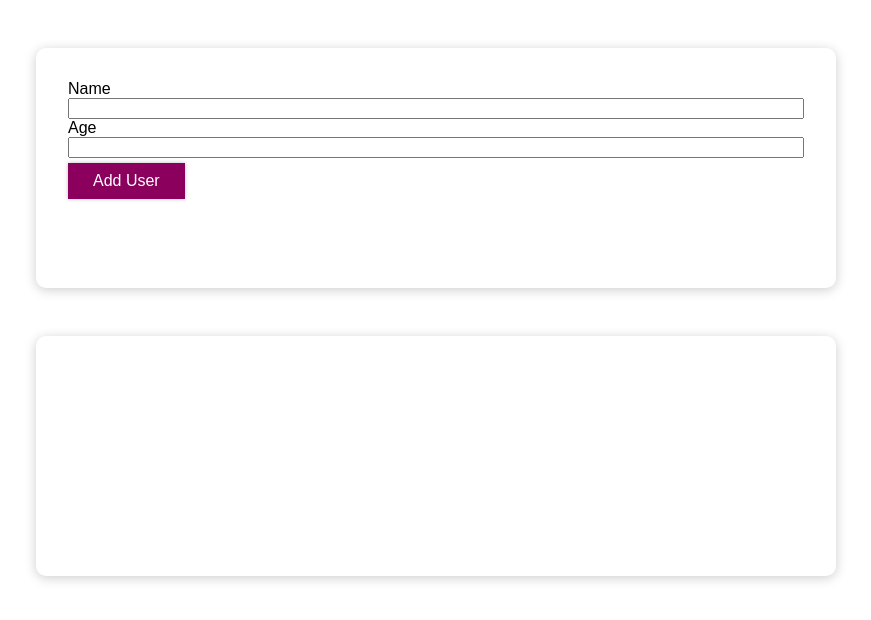
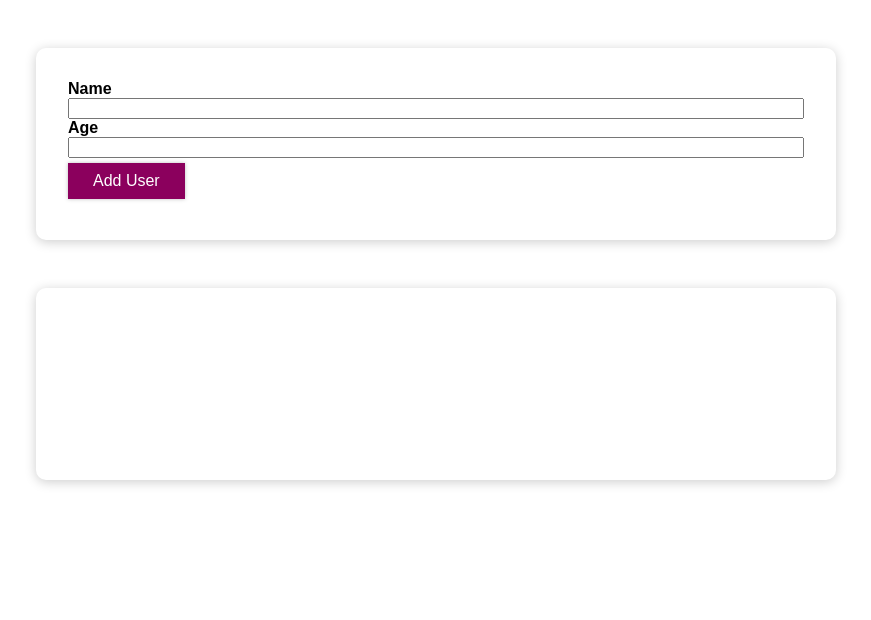
Before and after one commit to damjansmilkov/First-Solo-Project, a React (Create React App) app: page / in a window 1280 px wide. Shown: the top 620 px of the page, without its empty margins (204-1075 px from the left). Built offline with nearby package versions, Linux system fonts and the light colour scheme.

Commit message:
Styling changes

```diff
--- a/src/App.jsx
+++ b/src/App.jsx
@@ -9,7 +9,7 @@ function App() {
   return (
     <div>
 
-    <Input/>
+    <Input />
     <UsersList users={[]}/>
     </div>
   );
--- a/src/components/ErrorMessage/ErrorMessage.jsx
+++ b/src/components/ErrorMessage/ErrorMessage.jsx
@@ -61,7 +61,7 @@ return(
 
 
 
-      <Backdrop>
+      <Backdrop onClick={props.onOk}>
         <Container>
 <Header>
 <h2>
--- a/src/components/UI/Card/Card.js
+++ b/src/components/UI/Card/Card.js
@@ -7,9 +7,7 @@ const Cardstyle = styled.div`
   padding: 2rem;
   box-shadow: 0 2px 12px rgba(0, 0, 0, 0.2);
   border-radius: 10px;
-  height: 15rem;
-
-
+  height: 12rem;
 `;
 
 const Card = (props) => {
--- a/src/components/UserInput/Input/Input.jsx
+++ b/src/components/UserInput/Input/Input.jsx
@@ -8,7 +8,7 @@ const Inputstyle=styled.input`
 width: 100%;
 `;
 
-const Input =() =>{
+const Input =(props) =>{
 
     const [enteredName, setEnteredName] = useState("");
   const [enteredAge, setEnteredAge] = useState("");
@@ -23,13 +23,20 @@ const Input =() =>{
 
     const SubmitHandler =(event)=>{
         event.preventDefault();
+
+        const userInput={
+          Name: enteredName,
+          Age: enteredAge
+
+
+        }
         if(enteredAge.trim().length===0 || enteredAge.trim()===0)
         {
           setError({
             title: 'Invalid input',
             message: ' Please enter a valid name and age (non-empty values).'
           })
-          return ;
+          return;
         }
         if (enteredAge<1){
           setError({
@@ -38,6 +45,8 @@ const Input =() =>{
           })
           return;
         }
+
+
         console.log(enteredName,enteredAge);
         setEnteredAge('');
         setEnteredName('');
@@ -56,13 +65,13 @@ const Input =() =>{
     <form onSubmit={SubmitHandler}>
         <div>
 
-<label htmlFor="Name">Name</label>
+<label htmlFor="Name"><b>Name</b></label>
 <Inputstyle id='Name'type='text'
 value={enteredName}
 onChange={nameChangeHandler}/>
         </div>
         <div>
-<label htmlFor="Age">Age</label>
+<label htmlFor="Age"><b>Age</b></label>
 <Inputstyle id='Age' type='number'
 value={enteredAge}
 onChange={ageChangeHandler}/>
```
